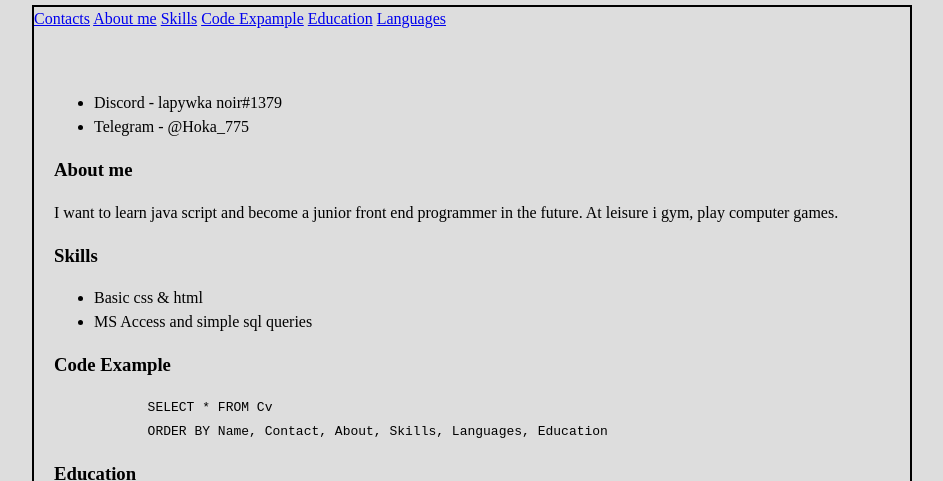
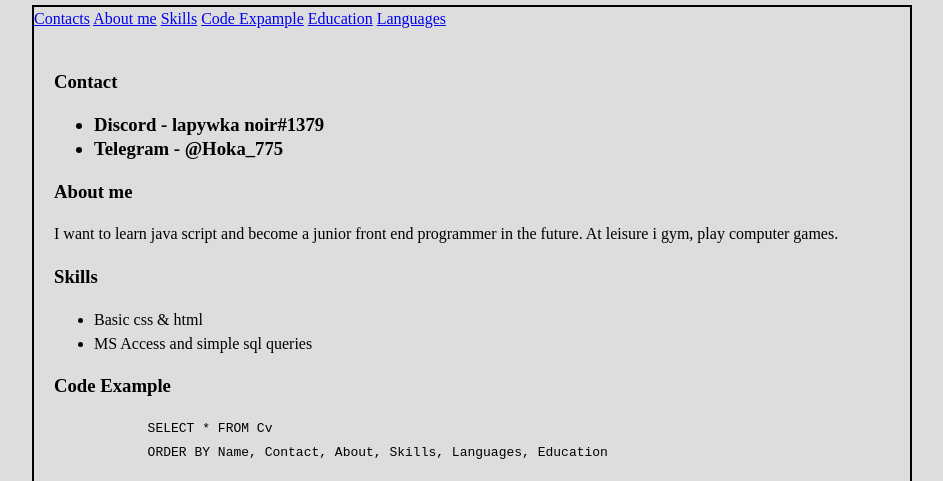
Before and after one commit to antonovos/rsschool-cv, a plain HTML site: page index.html in a window 1280 px wide. Shown: the part 275-756 px from the top of the page, without its empty margins (168-1111 px from the left). Drawn offline with Linux system fonts and the light colour scheme.

Commit message:
feat: add head element

```diff
--- a/index.html
+++ b/index.html
@@ -23,9 +23,8 @@
         </nav>
         <main class = "main">
             <section class = "contact">
-                <br>
+             <h3>Contact<h3>
             <ul>
-
             <li>Discord - lapywka noir#1379</li>
             <li>Telegram - @Hoka_775</li>
             </ul>
```
